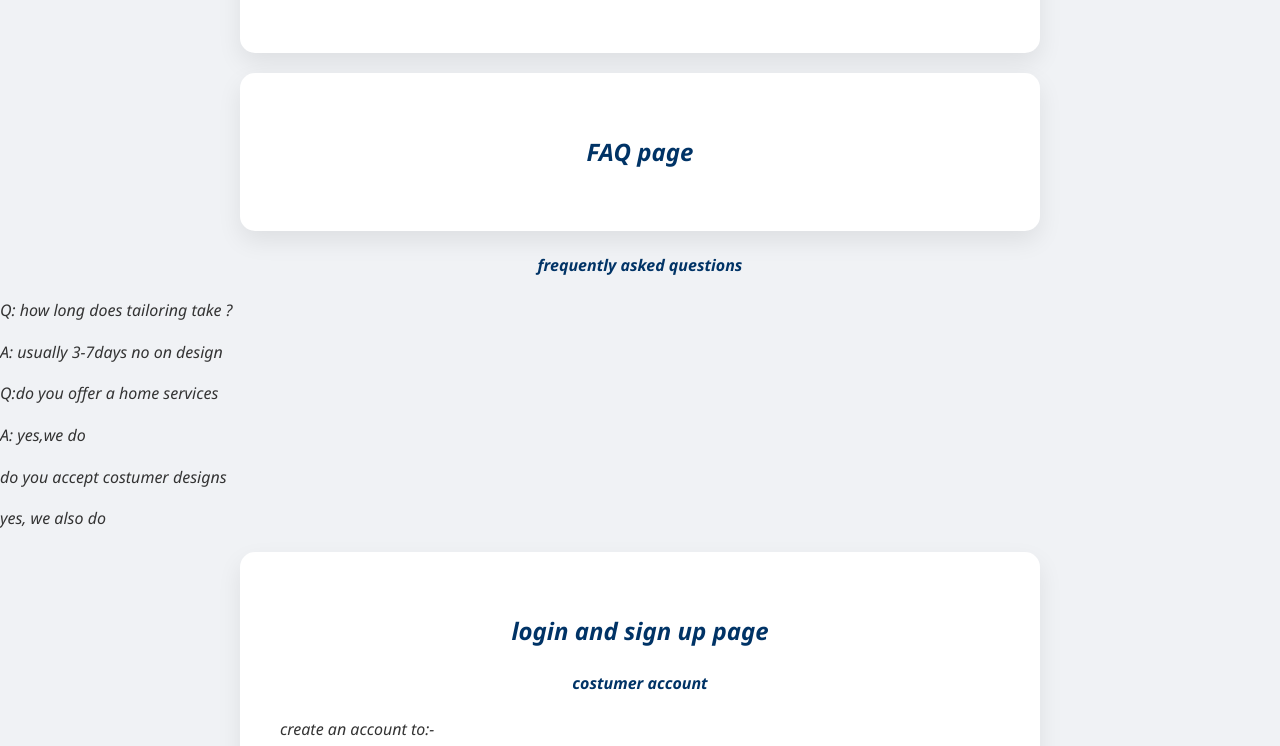
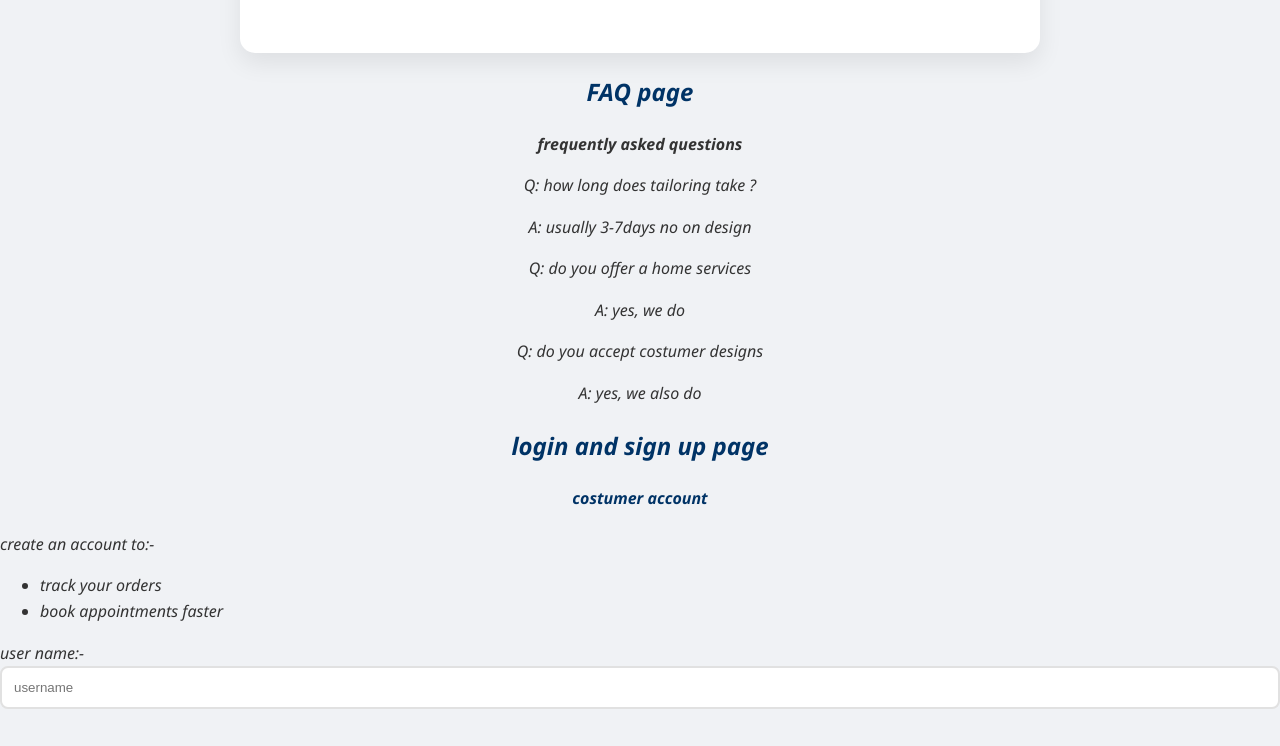
Before and after one commit to abdulazizibrahimyunus537-eng/My-portfolio, a plain HTML site: page index.html in a window 1280 px wide. Shown: the part 3994-4740 px from the top of the page. Drawn offline with Linux system fonts and the light colour scheme.

Commit message:
Refactor FAQ section with improved structure

```diff
--- a/index.html
+++ b/index.html
@@ -304,20 +304,19 @@
 
 
 
-           <nav class="page" id="FAQ">
-       <h2>FAQ page</h2>
-       </nav>
-       <section>
-       <h4>frequently asked questions</h4>
-       <p>Q: how long does tailoring take ?</p>
-      <p> A: usually 3-7days no on design</p>
-      <p>Q:do you offer a home services</p>
-      <p>A: yes,we do</p>
-      <p>do you accept costumer designs</p>
-      <p>yes, we also do</p>
-      </nav>
+           <div style="text-align: center;">
+    <h2>FAQ page</h2>
+    <p><b>frequently asked questions</b></p>
 
+    <p>Q: how long does tailoring take ?</p>
+    <p>A: usually 3-7days no on design</p>
 
+    <p>Q: do you offer a home services</p>
+    <p>A: yes, we do</p>
+
+    <p>Q: do you accept costumer designs</p>
+    <p>A: yes, we also do</p>
+</div
 
 
 
```
